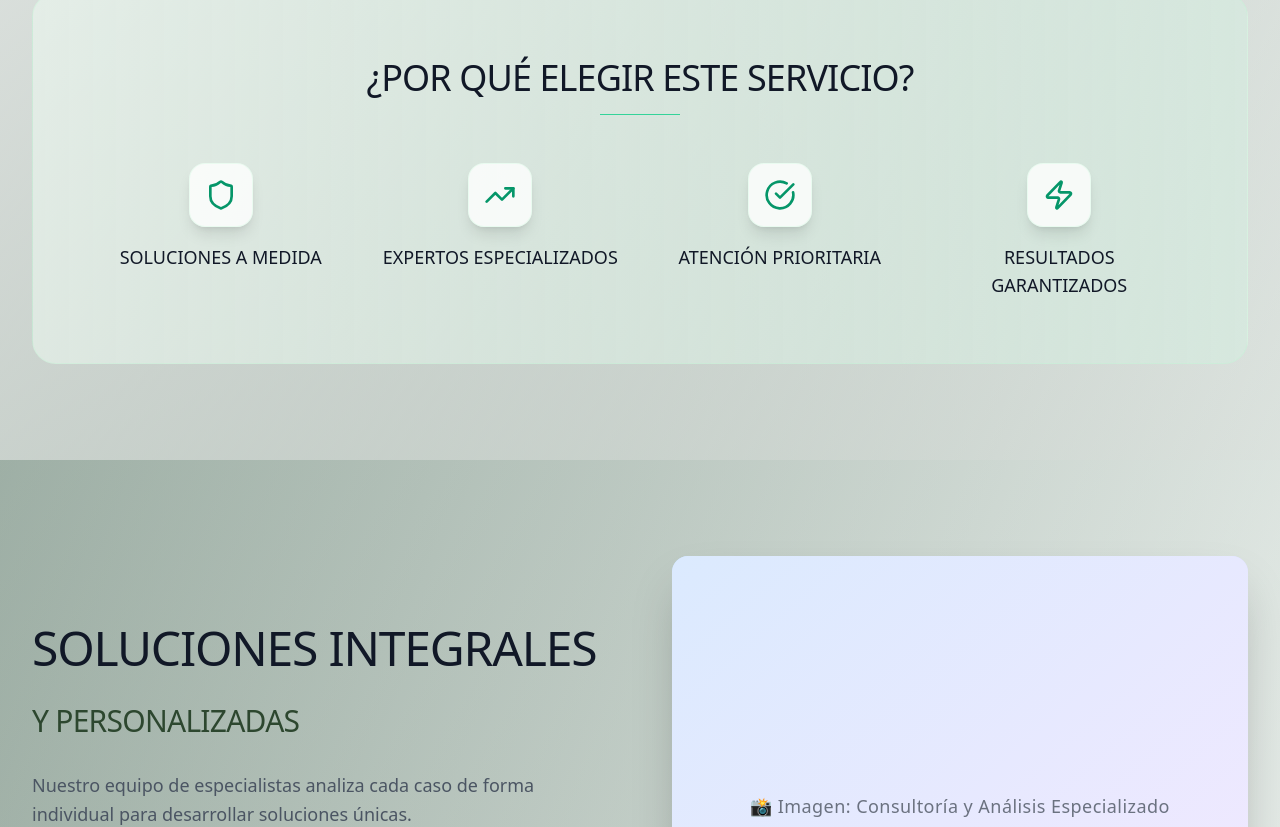
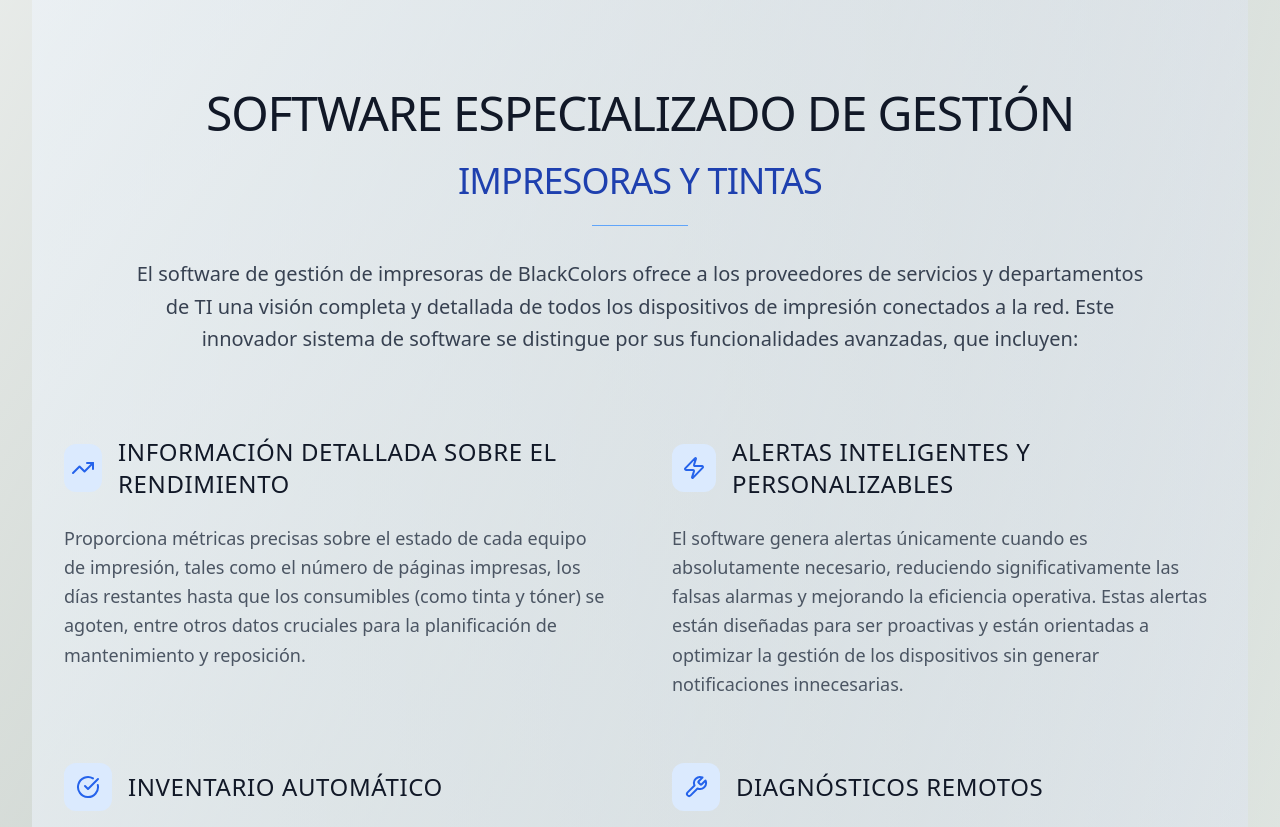
Before and after one commit to francobg7/black-colors-eco-print, a React (Vite) app: page /servicios/diferenciados in a window 1280 px wide. Shown: the part 1536-2363 px from the top of the page. Built offline with nearby package versions, Linux system fonts and the light colour scheme.

Commit message:
info added

```diff
--- a/src/pages/servicios/diferenciados/index.tsx
+++ b/src/pages/servicios/diferenciados/index.tsx
@@ -149,45 +149,95 @@ const ServiciosDiferenciados = () => {
             </div>
           </div>
 
-          {/* Beneficios destacados */}
-          <div className="bg-gradient-to-r from-green-50/50 to-emerald-100/30 rounded-3xl p-16 border border-green-200/30">
-            <div className="text-center mb-12">
-              <h3 className="text-4xl font-light text-gray-900 mb-4 tracking-tight">
-                ¿POR QUÉ ELEGIR ESTE SERVICIO?
+          {/* Software Especializado de Gestión de Impresoras */}
+          <div className="w-full bg-gradient-to-r from-blue-50/50 to-indigo-100/30 py-24">
+            <div className="container mx-auto px-8">
+              <div className="text-center mb-20">
+                <h3 className="text-5xl font-light text-gray-900 mb-6 tracking-tight">
+                  SOFTWARE ESPECIALIZADO DE GESTIÓN
                 </h3>
-              <div className="w-20 h-px bg-emerald-400 mx-auto"></div>
+                <h4 className="text-4xl font-light text-blue-800 mb-6 tracking-tight">
+                  IMPRESORAS Y TINTAS
+                </h4>
+                <div className="w-24 h-px bg-blue-400 mx-auto mb-8"></div>
+                <p className="text-xl text-gray-700 leading-relaxed font-light max-w-5xl mx-auto">
+                  El software de gestión de impresoras de BlackColors ofrece a los proveedores de servicios y departamentos de TI una visión completa y detallada de todos los dispositivos de impresión conectados a la red. Este innovador sistema de software se distingue por sus funcionalidades avanzadas, que incluyen:
+                </p>
               </div>
 
-            <div className="grid grid-cols-1 md:grid-cols-2 lg:grid-cols-4 gap-8">
-              <div className="text-center space-y-4">
-                <div className="w-16 h-16 bg-white/80 rounded-2xl flex items-center justify-center mx-auto shadow-lg border border-green-100/50">
-                  <Shield className="w-8 h-8 text-emerald-600" />
+              <div className="grid grid-cols-1 lg:grid-cols-2 gap-16 mb-20">
+                {/* Información detallada sobre el rendimiento */}
+                <div className="space-y-6">
+                  <div className="flex items-center space-x-4 mb-6">
+                    <div className="w-12 h-12 bg-blue-100 rounded-xl flex items-center justify-center">
+                      <TrendingUp className="w-6 h-6 text-blue-600" />
                     </div>
-                <h4 className="text-lg font-medium text-gray-900">SOLUCIONES A MEDIDA</h4>
+                    <h4 className="text-2xl font-medium text-gray-900 tracking-wide">
+                      INFORMACIÓN DETALLADA SOBRE EL RENDIMIENTO
+                    </h4>
+                  </div>
+                  <p className="text-lg text-gray-600 leading-relaxed font-light">
+                    Proporciona métricas precisas sobre el estado de cada equipo de impresión, tales como el número de páginas impresas, los días restantes hasta que los consumibles (como tinta y tóner) se agoten, entre otros datos cruciales para la planificación de mantenimiento y reposición.
+                  </p>
                 </div>
 
-              <div className="text-center space-y-4">
-                <div className="w-16 h-16 bg-white/80 rounded-2xl flex items-center justify-center mx-auto shadow-lg border border-green-100/50">
-                  <TrendingUp className="w-8 h-8 text-emerald-600" />
+                {/* Alertas inteligentes y personalizables */}
+                <div className="space-y-6">
+                  <div className="flex items-center space-x-4 mb-6">
+                    <div className="w-12 h-12 bg-blue-100 rounded-xl flex items-center justify-center">
+                      <Zap className="w-6 h-6 text-blue-600" />
                     </div>
-                <h4 className="text-lg font-medium text-gray-900">EXPERTOS ESPECIALIZADOS</h4>
+                    <h4 className="text-2xl font-medium text-gray-900 tracking-wide">
+                      ALERTAS INTELIGENTES Y PERSONALIZABLES
+                    </h4>
+                  </div>
+                  <p className="text-lg text-gray-600 leading-relaxed font-light">
+                    El software genera alertas únicamente cuando es absolutamente necesario, reduciendo significativamente las falsas alarmas y mejorando la eficiencia operativa. Estas alertas están diseñadas para ser proactivas y están orientadas a optimizar la gestión de los dispositivos sin generar notificaciones innecesarias.
+                  </p>
                 </div>
 
-              <div className="text-center space-y-4">
-                <div className="w-16 h-16 bg-white/80 rounded-2xl flex items-center justify-center mx-auto shadow-lg border border-green-100/50">
-                  <CheckCircle className="w-8 h-8 text-emerald-600" />
+                {/* Inventario automático */}
+                <div className="space-y-6">
+                  <div className="flex items-center space-x-4 mb-6">
+                    <div className="w-12 h-12 bg-blue-100 rounded-xl flex items-center justify-center">
+                      <CheckCircle className="w-6 h-6 text-blue-600" />
                     </div>
-                <h4 className="text-lg font-medium text-gray-900">ATENCIÓN PRIORITARIA</h4>
+                    <h4 className="text-2xl font-medium text-gray-900 tracking-wide">
+                      INVENTARIO AUTOMÁTICO
+                    </h4>
+                  </div>
+                  <p className="text-lg text-gray-600 leading-relaxed font-light">
+                    Realiza un inventario en tiempo real de todos los dispositivos de impresión conectados a la red, permitiendo una visibilidad completa del parque de equipos, sin necesidad de intervenciones manuales, lo que facilita la gestión de recursos y la optimización de operaciones.
+                  </p>
                 </div>
 
-              <div className="text-center space-y-4">
-                <div className="w-16 h-16 bg-white/80 rounded-2xl flex items-center justify-center mx-auto shadow-lg border border-green-100/50">
-                  <Zap className="w-8 h-8 text-emerald-600" />
+                {/* Diagnósticos remotos */}
+                <div className="space-y-6">
+                  <div className="flex items-center space-x-4 mb-6">
+                    <div className="w-12 h-12 bg-blue-100 rounded-xl flex items-center justify-center">
+                      <Wrench className="w-6 h-6 text-blue-600" />
                     </div>
-                <h4 className="text-lg font-medium text-gray-900">RESULTADOS GARANTIZADOS</h4>
+                    <h4 className="text-2xl font-medium text-gray-900 tracking-wide">
+                      DIAGNÓSTICOS REMOTOS
+                    </h4>
+                  </div>
+                  <p className="text-lg text-gray-600 leading-relaxed font-light">
+                    A través de esta funcionalidad, se pueden realizar diagnósticos detallados de los equipos de forma remota, lo que reduce considerablemente la necesidad de visitas técnicas presenciales. Esto no solo reduce costos operativos, sino que también mejora la rapidez en la resolución de problemas y la satisfacción del cliente.
+                  </p>
+                </div>
+              </div>
+
+              <div className="text-center">
+                <div className="max-w-4xl mx-auto">
+                  <p className="text-xl text-gray-700 leading-relaxed font-light">
+                    Este servicio diferenciado está diseñado para ofrecer una gestión eficiente, reducción de costos operativos y mejorar la experiencia de los clientes, asegurando que los equipos de impresión operen siempre en condiciones óptimas.
+                  </p>
                 </div>
               </div>
             </div>
+          </div>
+
+
         </div>
       </section>
 
```
Lines whose indentation alone changed are shown as unchanged.
